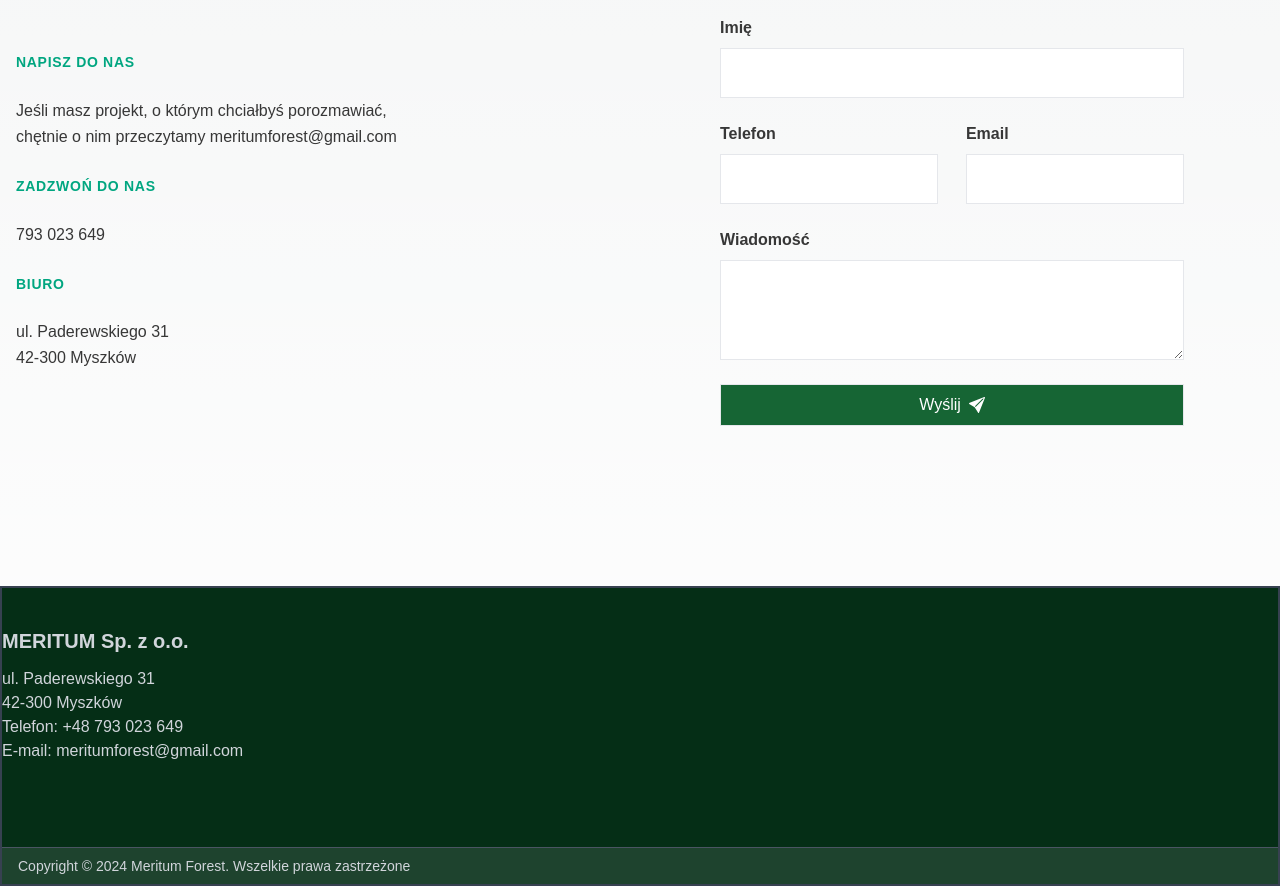
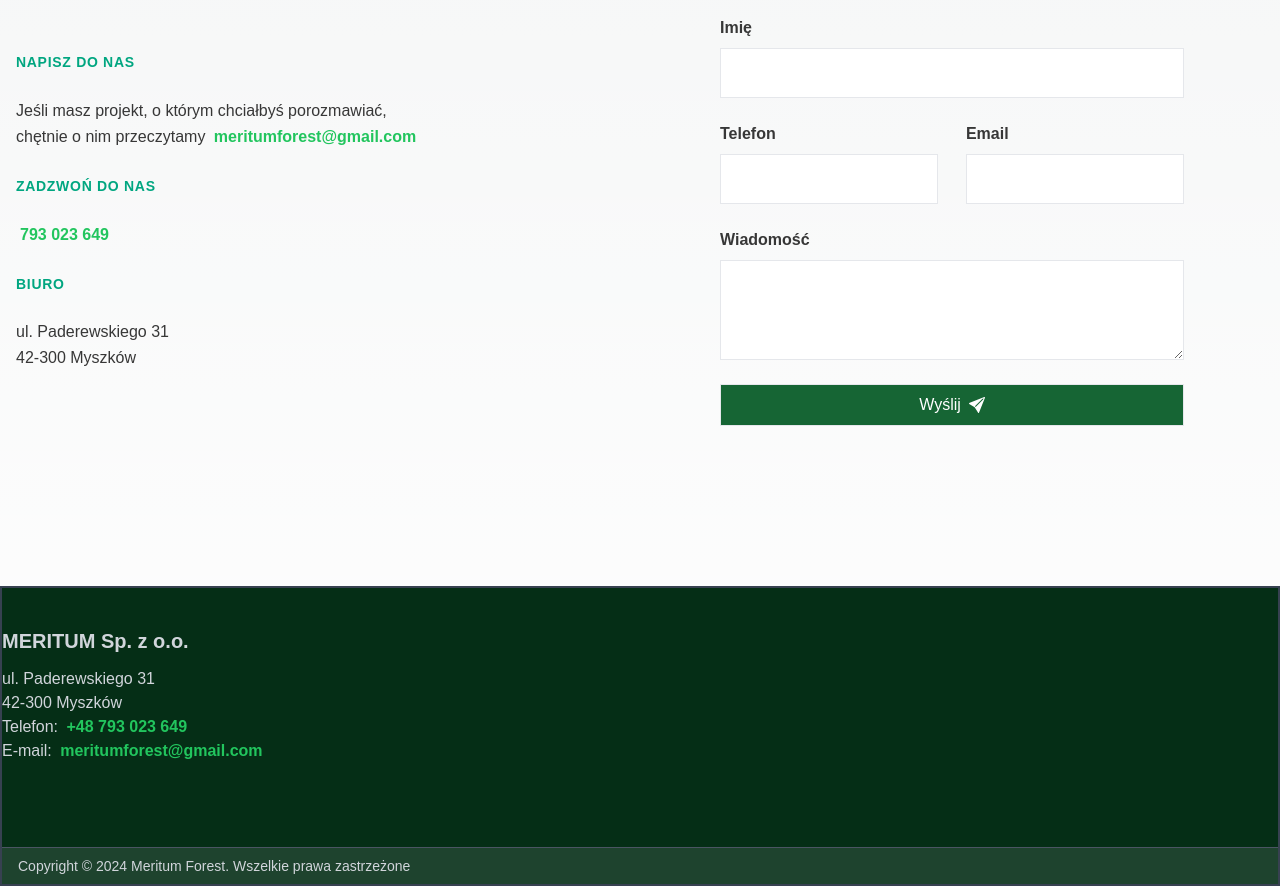
Before and after one commit to Jullew/meritum-forest, a Next.js app: page / in a window 1280 px wide. Shown: the part 3460-4346 px from the top of the page. Built offline with nearby package versions, Linux system fonts and the light colour scheme; a web font is replaced by a local one.

Commit message:
contact fix

```diff
--- a/components/contact/Contact.tsx
+++ b/components/contact/Contact.tsx
@@ -24,7 +24,10 @@ function Contact({}: Props) {
             <p className="dark:text-gray-200">
               Jeśli masz projekt, o którym chciałbyś porozmawiać,
               <br /> chętnie o nim przeczytamy{" "}
-              <Link href="mailto:meritumforest@gmail.com">
+              <Link
+                href="mailto:meritumforest@gmail.com"
+                className="text-green-500 font-semibold dark:text-green-500 hover:underline hover:bg-green-500 hover:text-black rounded-lg px-1 transition-all duration-300"
+              >
                 meritumforest@gmail.com
               </Link>
             </p>
@@ -32,7 +35,12 @@ function Contact({}: Props) {
               ZADZWOŃ DO NAS
             </h3>
             <p className="dark:text-gray-200">
-              <Link href="tel:+48793023649">793 023 649</Link>
+              <Link
+                href="tel:+48793023649"
+                className="text-green-500 font-semibold dark:text-green-500 hover:underline hover:bg-green-500 hover:text-black rounded-lg px-1 transition-all duration-300"
+              >
+                793 023 649
+              </Link>
             </p>
 
             <h3 className="uppercase font-Jost  font-semibold tracking-wider text-sm my-2 text-g">
--- a/components/layout/Footer.tsx
+++ b/components/layout/Footer.tsx
@@ -15,11 +15,20 @@ function Footer({}: Props) {
               <li>ul. Paderewskiego 31</li>
               <li>42-300 Myszków</li>
               <li>
-                Telefon: <Link href="tel:+48793023649">+48 793 023 649</Link>
+                Telefon:{" "}
+                <Link
+                  href="tel:+48793023649"
+                  className="text-green-500 font-semibold dark:text-green-500 hover:underline hover:bg-green-500 hover:text-black rounded-lg px-1 transition-all duration-300"
+                >
+                  +48 793 023 649
+                </Link>
               </li>
               <li>
                 E-mail:{" "}
-                <Link href="mailto:meritumforest@gmail.com">
+                <Link
+                  href="mailto:meritumforest@gmail.com"
+                  className="text-green-500 font-semibold dark:text-green-500 hover:underline hover:bg-green-500 hover:text-black rounded-lg px-1 transition-all duration-300"
+                >
                   meritumforest@gmail.com
                 </Link>
               </li>
```
